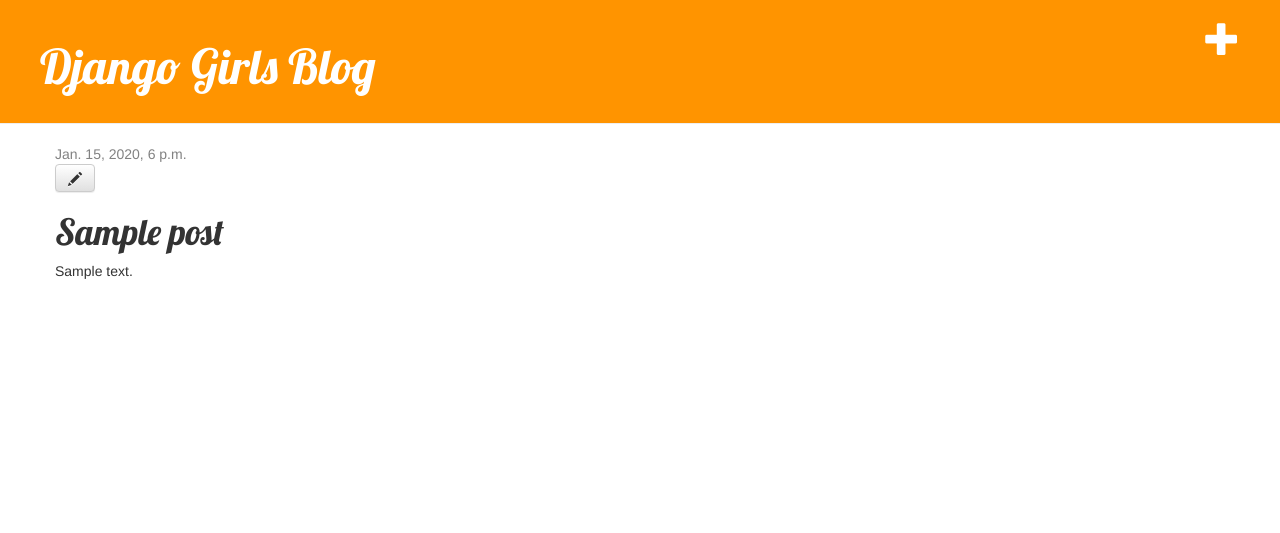
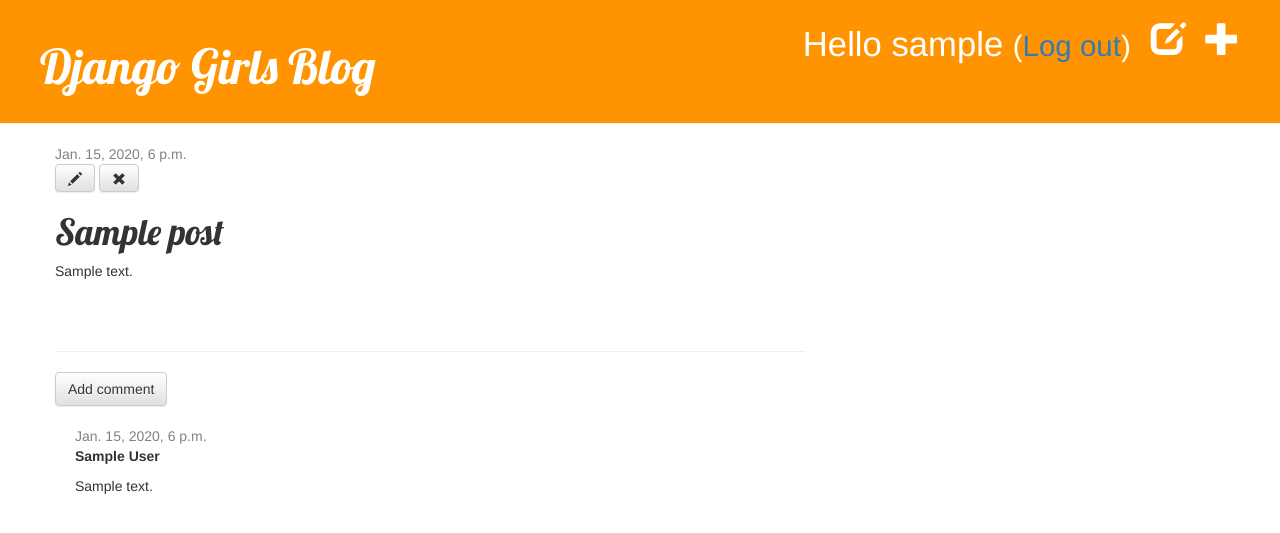
Before and after one commit to pengyingh/my-first-blog, a Django app: page /post/1/ in a window 1280 px wide. Shown: the top 533 px of the page. Run offline with Django 3.2, Linux system fonts and the light colour scheme; a user stored in the database is signed in; tables that the repository leaves empty hold one stand-in row (values such as "Sample post"); some libraries are stand-ins or nearby versions.

Commit message:
login in and draft

```diff
--- a/blog/admin.py
+++ b/blog/admin.py
@@ -2,7 +2,8 @@
 from __future__ import unicode_literals
 
 from django.contrib import admin
-from .models import Post
+from .models import Post, Comment
 
 admin.site.register(Post)
+admin.site.register(Comment)
 # Register your models here.
--- a/blog/models.py
+++ b/blog/models.py
@@ -20,3 +20,19 @@ class Post(models.Model):
 
     def __str__(self):
         return self.title
+    def approved_comments(self):
+        return self.comments.filter(approved_comment=True)
+
+class Comment(models.Model):
+    post = models.ForeignKey('blog.Post', related_name='comments')
+    author = models.CharField(max_length=200)
+    text = models.TextField()
+    created_date = models.DateTimeField(default=timezone.now)
+    approved_comment = models.BooleanField(default=False)
+
+    def approve(self):
+        self.approved_comment = True
+        self.save()
+
+    def __str__(self):
+        return self.text
--- a/blog/static/css/blog.css
+++ b/blog/static/css/blog.css
@@ -42,3 +42,7 @@ h1, h2, h3, h4 {
 .post h1 a, .post h1 a:visited {
     color: #000000;
 }
+
+.comment {
+    margin: 20px 0px 20px 20px;
+}
--- a/blog/templates/blog/base.html
+++ b/blog/templates/blog/base.html
@@ -11,6 +11,10 @@
     <div class="page-header">
         {% if user.is_authenticated %}
             <a href="{% url 'post_new' %}" class="top-menu"><span class="glyphicon glyphicon-plus"></span></a>
+            <a href="{% url 'post_draft_list' %}" class="top-menu"><span class="glyphicon glyphicon-edit"></span></a>
+             <p class="top-menu">Hello {{ user.username }} <small>(<a href="{% url 'logout' %}">Log out</a>)</small></p>
+        {% else %}
+            <a href="{% url 'login' %}" class="top-menu"><span class="glyphicon glyphicon-lock"></span></a>
         {% endif %}
         <h1><a href="/">Django Girls Blog</a></h1>
     </div>
--- a/blog/templates/blog/post_detail.html
+++ b/blog/templates/blog/post_detail.html
@@ -6,11 +6,33 @@
             <div class="date">
                 {{ post.published_date }}
             </div>
+        {% else %}
+            <a class="btn btn-default" href="{% url 'post_publish' pk=post.pk %}">Publish</a>
         {% endif %}
         {% if user.is_authenticated %}
             <a class="btn btn-default" href="{% url 'post_edit' pk=post.pk %}"><span class="glyphicon glyphicon-pencil"></span></a>
+            <a class="btn btn-default" href="{% url 'post_remove' pk=post.pk %}"><span class="glyphicon glyphicon-remove"></span></a>
         {% endif %}
         <h1>{{ post.title }}</h1>
         <p>{{ post.text|linebreaksbr }}</p>
     </div>
+    <hr>
+    <a class="btn btn-default" href="{% url 'add_comment_to_post' pk=post.pk %}">Add comment</a>
+    {% for comment in post.comments.all %}
+    {% if user.is_authenticated or comment.approved_comment %}
+    <div class="comment">
+        <div class="date">
+            {{ comment.created_date }}
+            {% if not comment.approved_comment %}
+                <a class="btn btn-default" href="{% url 'comment_remove' pk=comment.pk %}"><span class="glyphicon glyphicon-remove"></span></a>
+                <a class="btn btn-default" href="{% url 'comment_approve' pk=comment.pk %}"><span class="glyphicon glyphicon-ok"></span></a>
+            {% endif %}
+        </div>
+        <strong>{{ comment.author }}</strong>
+        <p>{{ comment.text|linebreaks }}</p>
+    </div>
+    {% endif %}
+    {% empty %}
+        <p>No comments here yet :(</p>
+    {% endfor %}
 {% endblock %}
--- a/blog/templates/blog/post_list.html
+++ b/blog/templates/blog/post_list.html
@@ -8,6 +8,7 @@
             </div>
             <h1><a href="{% url 'post_detail' pk=post.pk %}">{{ post.title }}</a></h1>
             <p>{{ post.text|linebreaksbr }}</p>
+            <a href="{% url 'post_detail' pk=post.pk %}">Comments: {{ post.approved_comments.count }}</a>
         </div>
     {% endfor %}
 {% endblock %}
--- a/blog/urls.py
+++ b/blog/urls.py
@@ -5,4 +5,10 @@ urlpatterns = [
     url(r'^post/(?P<pk>\d+)/$', views.post_detail, name='post_detail'),
     url(r'^post/new/$', views.post_new, name='post_new'),
     url(r'^post/(?P<pk>\d+)/edit/$', views.post_edit, name='post_edit'),
+    url(r'^drafts/$', views.post_draft_list, name='post_draft_list'),
+    url(r'^post/(?P<pk>\d+)/publish/$', views.post_publish, name='post_publish'),
+    url(r'^post/(?P<pk>\d+)/remove/$', views.post_remove, name='post_remove'),
+    url(r'^post/(?P<pk>\d+)/comment/$', views.add_comment_to_post, name='add_comment_to_post'),
+    url(r'^comment/(?P<pk>\d+)/approve/$', views.comment_approve, name='comment_approve'),
+    url(r'^comment/(?P<pk>\d+)/remove/$', views.comment_remove, name='comment_remove'),
 ]
--- a/blog/views.py
+++ b/blog/views.py
@@ -3,9 +3,10 @@ from __future__ import unicode_literals
 
 from django.shortcuts import render, get_object_or_404
 from django.utils import timezone
-from .models import Post
-from .forms import PostForm
+from .models import Post, Comment
+from .forms import PostForm, CommentForm
 from django.shortcuts import redirect
+from django.contrib.auth.decorators import login_required
 # Create your views here.
 def post_list(request):
     posts = Post.objects.filter(published_date__lte=timezone.now()).order_by('published_date')
@@ -14,19 +15,20 @@ def post_list(request):
 def post_detail(request, pk):
     post = get_object_or_404(Post, pk=pk)
     return render(request, 'blog/post_detail.html', {'post': post})
-
+@login_required
 def post_new(request):
     if request.method == "POST":
         form = PostForm(request.POST)
         if form.is_valid():
             post = form.save(commit=False)
             post.author = request.user
-            post.published_date = timezone.now()
+            #post.published_date = timezone.now()
             post.save()
             return redirect('post_detail', pk=post.pk)
     else:
         form = PostForm()
     return render(request, 'blog/post_edit.html', {'form': form})
+@login_required
 def post_edit(request, pk):
     post = get_object_or_404(Post, pk=pk)
     if request.method == "POST":
@@ -40,3 +42,41 @@ def post_edit(request, pk):
     else:
         form = PostForm(instance=post)
     return render(request, 'blog/post_edit.html', {'form': form})
+@login_required
+def post_draft_list(request):
+    posts = Post.objects.filter(published_date__isnull=True).order_by('created_date')
+    return render(request, 'blog/post_draft_list.html', {'posts': posts})
+@login_required
+def post_publish(request, pk):
+    post = get_object_or_404(Post, pk=pk)
+    post.publish()
+    return redirect('post_detail', pk=pk)
+@login_required
+def post_remove(request, pk):
+    post = get_object_or_404(Post, pk=pk)
+    post.delete()
+    return redirect('post_list')
+
+def add_comment_to_post(request, pk):
+    post = get_object_or_404(Post, pk=pk)
+    if request.method == "POST":
+        form = CommentForm(request.POST)
+        if form.is_valid():
+            comment = form.save(commit=False)
+            comment.post = post
+            comment.save()
+            return redirect('post_detail', pk=post.pk)
+    else:
+        form = CommentForm()
+    return render(request, 'blog/add_comment_to_post.html', {'form': form})
+@login_required
+def comment_approve(request, pk):
+    comment = get_object_or_404(Comment, pk=pk)
+    comment.approve()
+    return redirect('post_detail', pk=comment.post.pk)
+
+@login_required
+def comment_remove(request, pk):
+    comment = get_object_or_404(Comment, pk=pk)
+    comment.delete()
+    return redirect('post_detail', pk=comment.post.pk)
--- a/mysite/urls.py
+++ b/mysite/urls.py
@@ -15,8 +15,11 @@ Including another URLconf
 """
 from django.conf.urls import include, url
 from django.contrib import admin
+from django.contrib.auth import views
 
 urlpatterns = [
     url(r'^admin/', admin.site.urls),
+    url(r'^accounts/login/$', views.login, name='login'),
+    url(r'^accounts/logout/$', views.logout, name='logout', kwargs={'next_page': '/'}),
     url(r'', include('blog.urls')),
 ]
```
Also changed, not shown: blog/forms.py (+7 -1 lines), blog/templates/blog/add_comment_to_post.html (added, +9 -0 lines), blog/templates/blog/post_draft_list.html (added, +11 -0 lines), blog/templates/registration/login.html (added, +24 -0 lines), mysite/settings.py (+8 -3 lines), blog/migrations/0002_comment.py (added).
